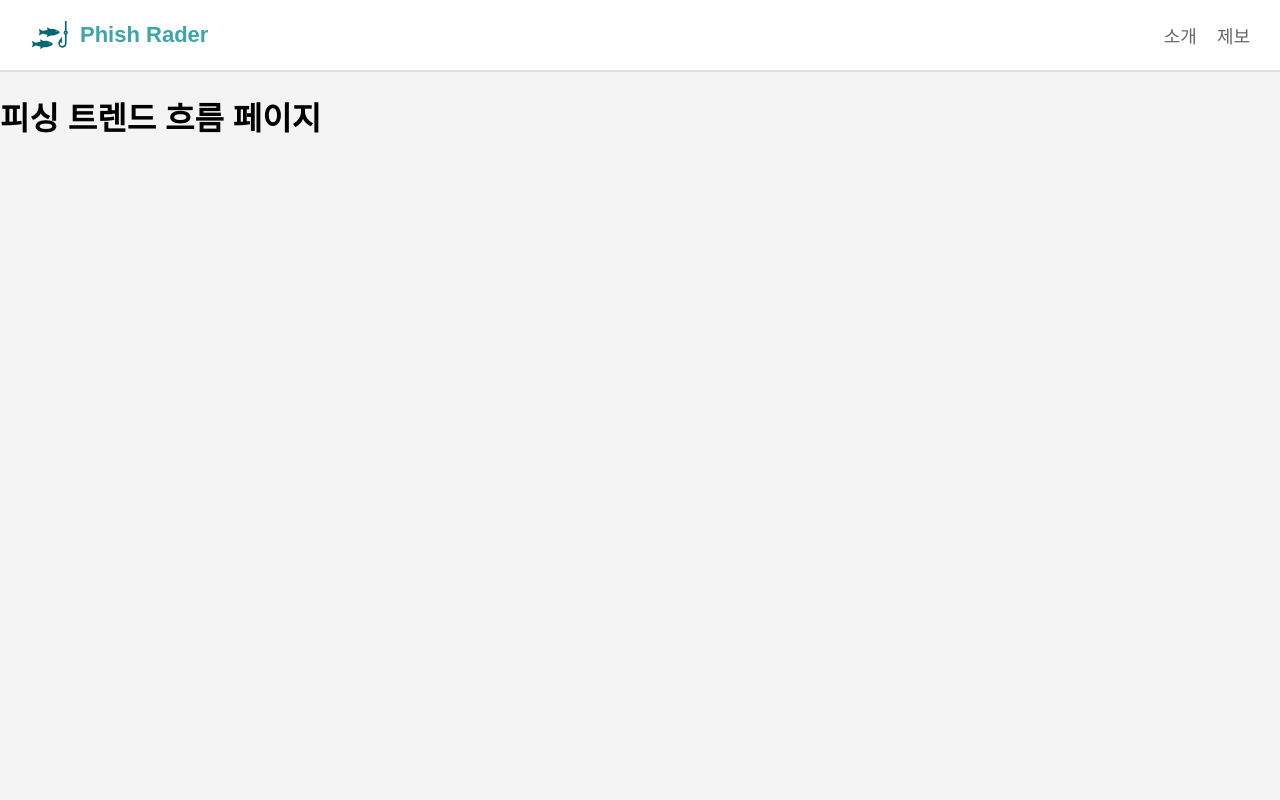
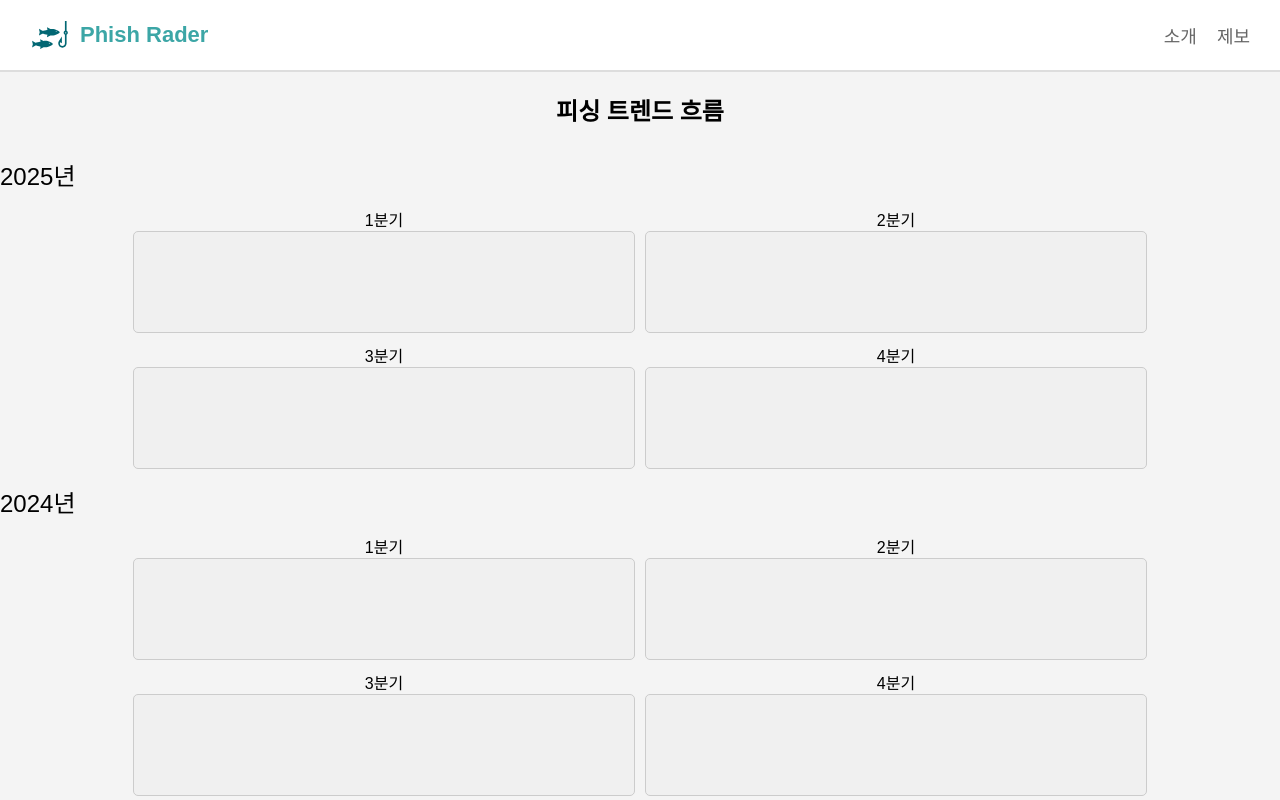
Before and after one commit to oneusesol/mirae, a React (Create React App) app in the folder web/: page /trend-flow in a window 1280 px wide. Shown: the top 800 px of the page. Built offline with nearby package versions, Linux system fonts and the light colour scheme; a web font is replaced by a local one.

Commit message:
메시지 입력

```diff
--- a/web/src/pages/TrendFlow.js
+++ b/web/src/pages/TrendFlow.js
@@ -1,7 +1,32 @@
 import React from "react";
+import "../styles/TrendFlow.css";
 
 function TrendFlow() {
-  return <h1>피싱 트렌드 흐름 페이지</h1>;
+  return (
+    <div className="TrendFlow">
+      <header className="header">
+      </header>
+
+      <div className="container">
+        <h2>피싱 트렌드 흐름</h2>
+        <div className="year-section">
+          {["2025년", "2024년", "2023년"].map((year) => (
+            <div key={year}>
+              <div className="year-title">{year}</div>
+              <div className="quarter-container">
+                {["1분기", "2분기", "3분기", "4분기"].map((quarter) => (
+                  <div className="quarter-wrapper" key={quarter}>
+                    <div className="quarter-label">{quarter}</div>
+                    <div className="quarter"></div>
+                  </div>
+                ))}
+              </div>
+            </div>
+          ))}
+        </div>
+      </div>
+    </div>
+  );
 }
 
 export default TrendFlow;
--- /dev/null
+++ b/web/src/styles/TrendFlow.css
@@ -0,0 +1,36 @@
+.container {
+    text-align: center;
+}
+
+.year-section {
+    display: flex;
+    flex-direction: column;
+    align-items: center;
+}
+
+.year-title {
+    margin: 10px 0;
+    text-align: left;
+    font-size: 24px;
+    /* 글씨 크기를 24px로 설정 */
+}
+
+.quarter-container {
+    display: flex;
+    justify-content: center;
+    flex-wrap: wrap;
+}
+
+.quarter-wrapper {
+    margin: 5px;
+}
+
+.quarter {
+    width: 500px;
+    /* 너비를 100px로 설정 */
+    height: 100px;
+    /* 높이를 100px로 설정 */
+    background-color: #f0f0f0;
+    border: 1px solid #ccc;
+    border-radius: 5px;
+}
```
